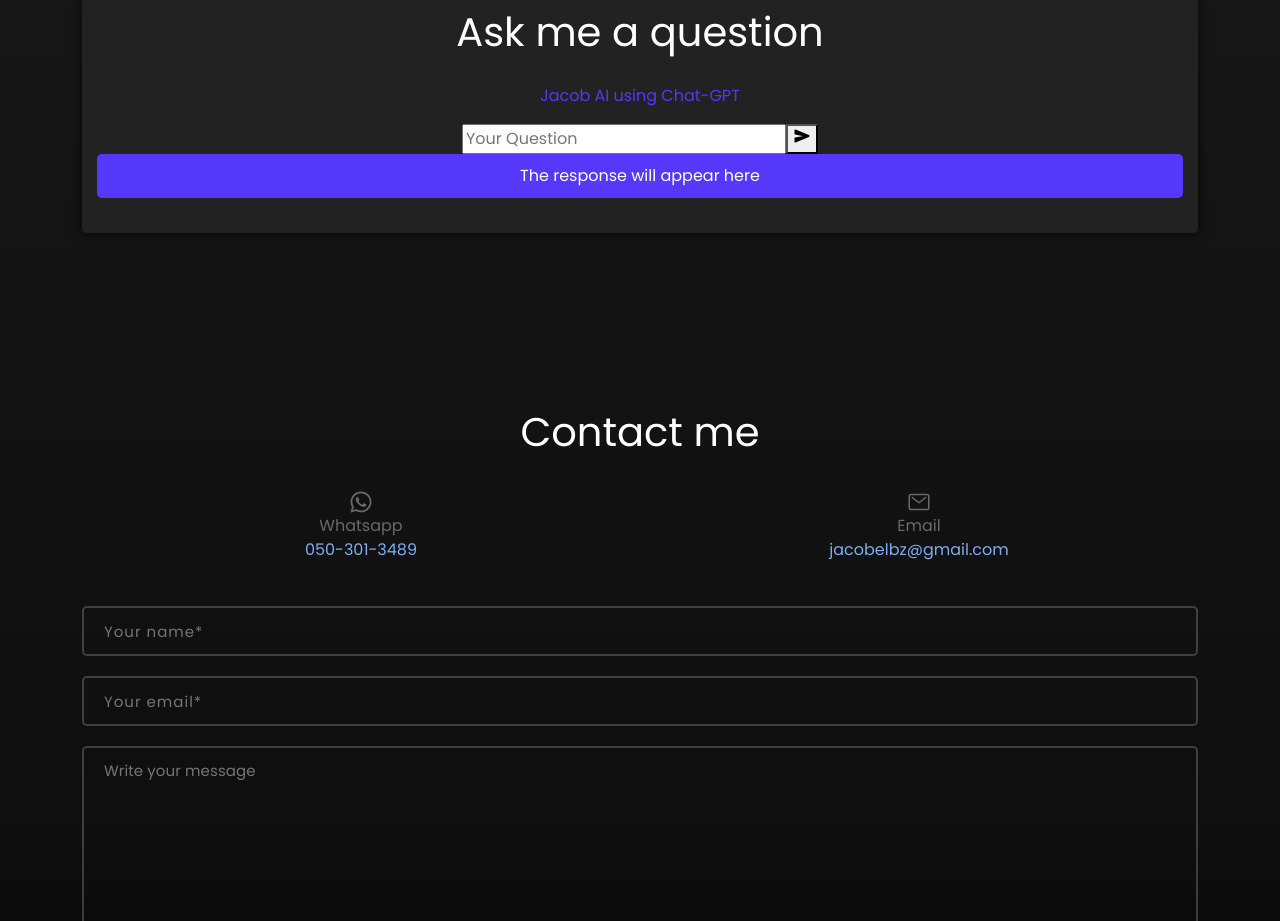
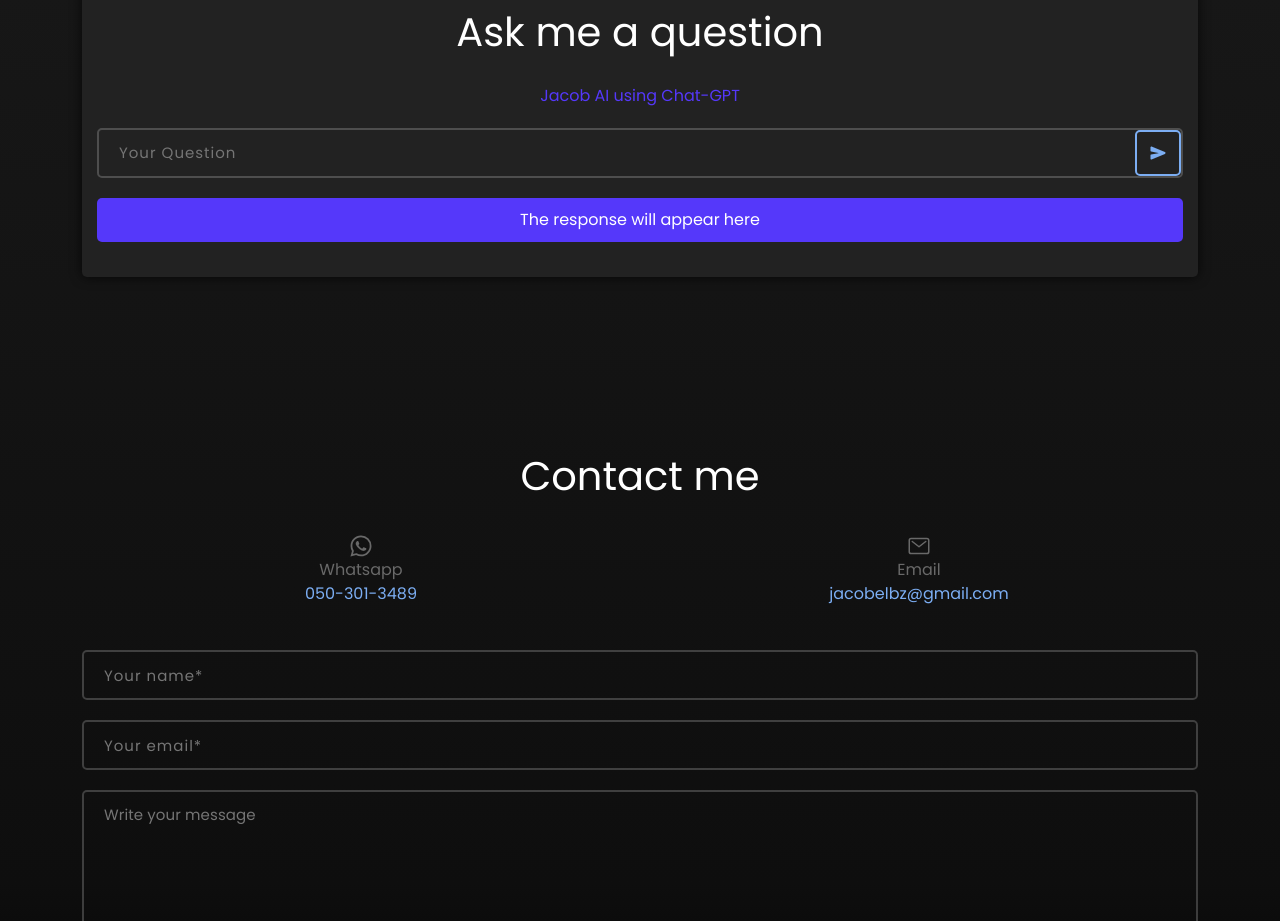
Before and after one commit to JacobElbaz/portfolio, a React (Create React App) app: page / in a window 1280 px wide. Shown: the part 3984-4905 px from the top of the page. Built offline with nearby package versions, Linux system fonts and the light colour scheme; no server answers.

Commit message:
remove input display box

```diff
--- a/src/App.css
+++ b/src/App.css
@@ -426,7 +426,46 @@ input.contact:focus {
   border-color: white;
 }
 
+.gpt {
+  display: flex;
+  border-radius: 5px;
+  border: 2px solid hsla(0, 0%, 100%, .2);
+  height: 50px;
+  margin: 20px 0;
+}
 
+.gpt input {
+  padding: 0 20px;
+  border: none;
+  -webkit-transition: all .3s ease;
+  transition: all .3s ease;
+  line-height: 46px;
+  outline: none;
+  color: #fff;
+  font-size: 15px;
+  letter-spacing: 1px;
+  background: none;
+  flex-grow: 1;
+}
+
+.gpt button {
+  background: none;
+  color: #7caef3;
+  border: 2px solid;
+  border-radius: 5px;
+  aspect-ratio: 1;
+  display: flex;
+  justify-content: center;
+  align-items: center;
+}
+
+.gpt button:hover {
+  color: white;
+}
+
+.gpt:focus-within {
+  outline: 2px solid white;
+}
 
 textarea#message {
   height: 200px;
```
